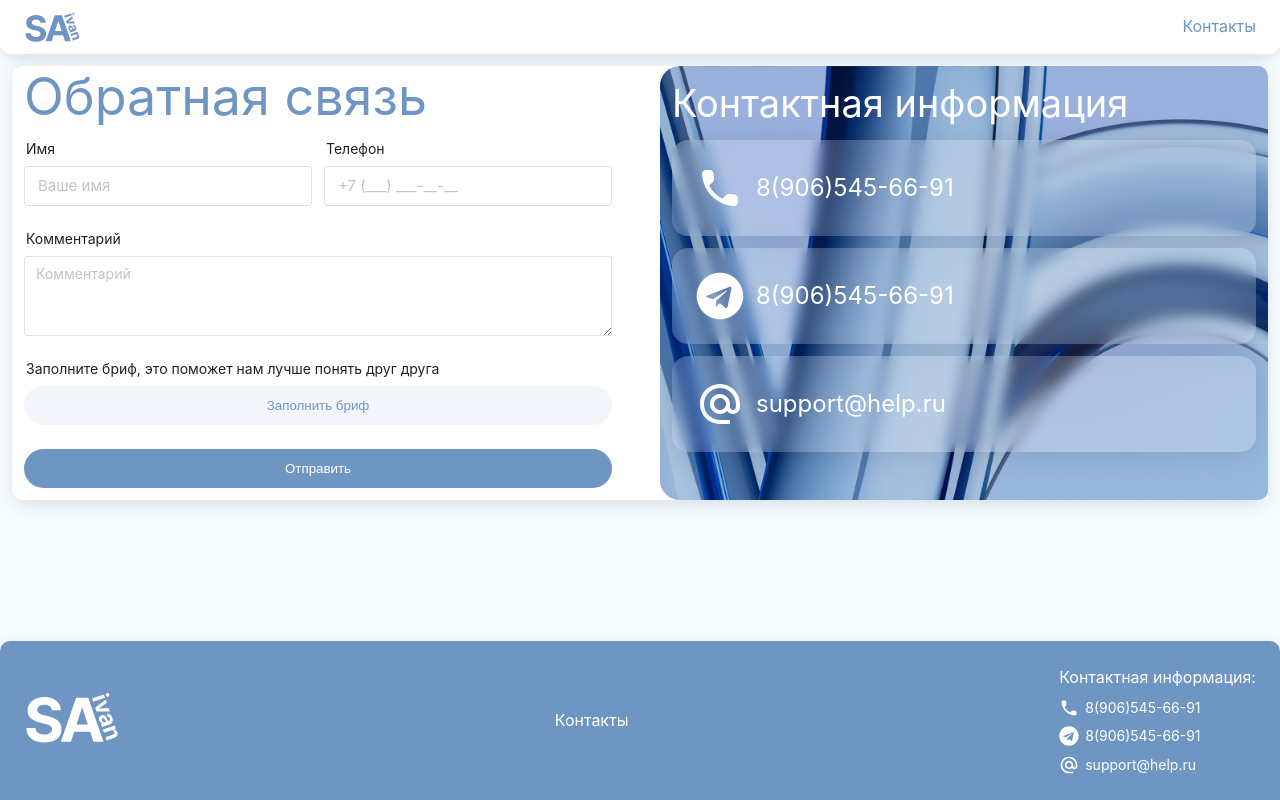
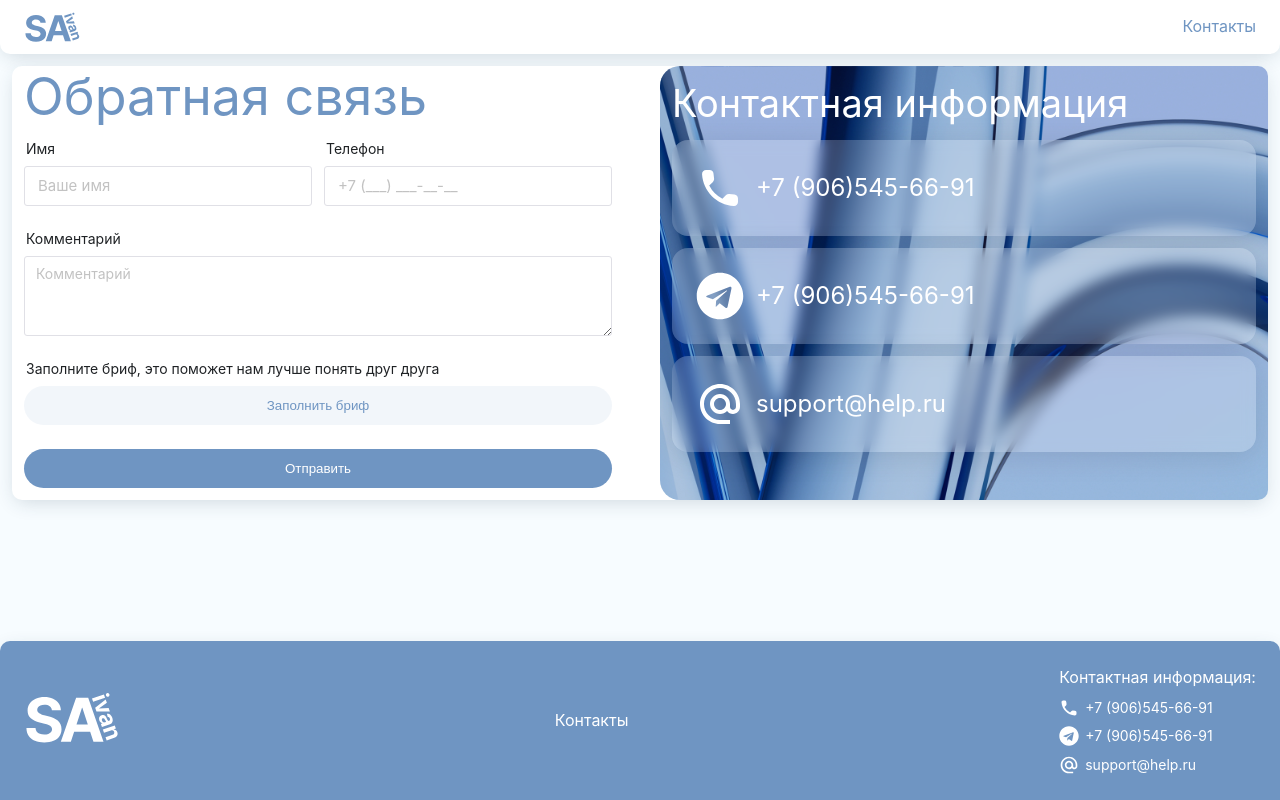
Before and after one commit to SAivan261/SAivan, a Vue app: page /contact in a window 1280 px wide. Built offline with nearby package versions, Linux system fonts and the light colour scheme.

Commit message:
правки тел. и заголовков

```diff
--- a/src/components/Footer.vue
+++ b/src/components/Footer.vue
@@ -15,11 +15,11 @@
 				</li>
 				<li class="footer__item">
 					<Phone_ico/>
-					<a href="" class="footer__item-link">8(906)545-66-91</a>
+					<a href="" class="footer__item-link">+7 (906)545-66-91</a>
 				</li>
 				<li class="footer__item">
 					<Telegram_ico/>
-					<a href="" class="footer__item-link">8(906)545-66-91</a>
+					<a href="" class="footer__item-link">+7 (906)545-66-91</a>
 				</li>
 				<li class="footer__item">
 					<Email_ico/>
--- a/src/components/ui/title/SectionTitle.vue
+++ b/src/components/ui/title/SectionTitle.vue
@@ -1,5 +1,5 @@
 <template>
-  <h2 class="section__title" ref="titleElement">
+  <h2 v-if='!isMobile' class="section__title" ref="titleElement">
     <span
       v-for="(letter, index) in animatedTitle"
       :key="index"
@@ -10,10 +10,12 @@
       {{ letter === ' ' ? '\u00A0' : letter }}
     </span>
   </h2>
+
+  <h2 v-else class="section__title">{{ title }}</h2>
 </template>
 
 <script setup>
-import { ref, onMounted, defineProps, toRefs } from "vue";
+import { ref, onMounted, defineProps, toRefs, computed } from "vue";
 
 const props = defineProps({
   title: {
@@ -23,6 +25,15 @@ const props = defineProps({
 });
 
 const { title } = toRefs(props);
+
+const isMobile = computed(() => {
+	if(window.innerWidth < 450){
+		return true
+	} else{
+		return false
+	}
+})
+
 const animatedTitle = ref([]);
 const titleElement = ref(null);
 
@@ -91,7 +102,7 @@ onMounted(() => {
 
 @media screen and (max-width: 450px){
   .section__title {
-    font-size: 19px;
+    font-size: 24px;
   }
 }
 </style>
--- a/src/views/contact.vue
+++ b/src/views/contact.vue
@@ -57,11 +57,11 @@
 				<h2 class="contact__info-title">Контактная информация</h2>
 				<div class="contact__info-content">
 					<phone_ico :size="iconSize" />
-					<p class="contact__info-text">8(906)545-66-91</p>
+					<p class="contact__info-text">+7 (906)545-66-91</p>
 				</div>
 				<div class="contact__info-content">
 					<telegram_ico :size="iconSize" />
-					<p class="contact__info-text">8(906)545-66-91</p>
+					<p class="contact__info-text">+7 (906)545-66-91</p>
 				</div>
 				<div class="contact__info-content">
 					<email_ico :size="iconSize" />
```
